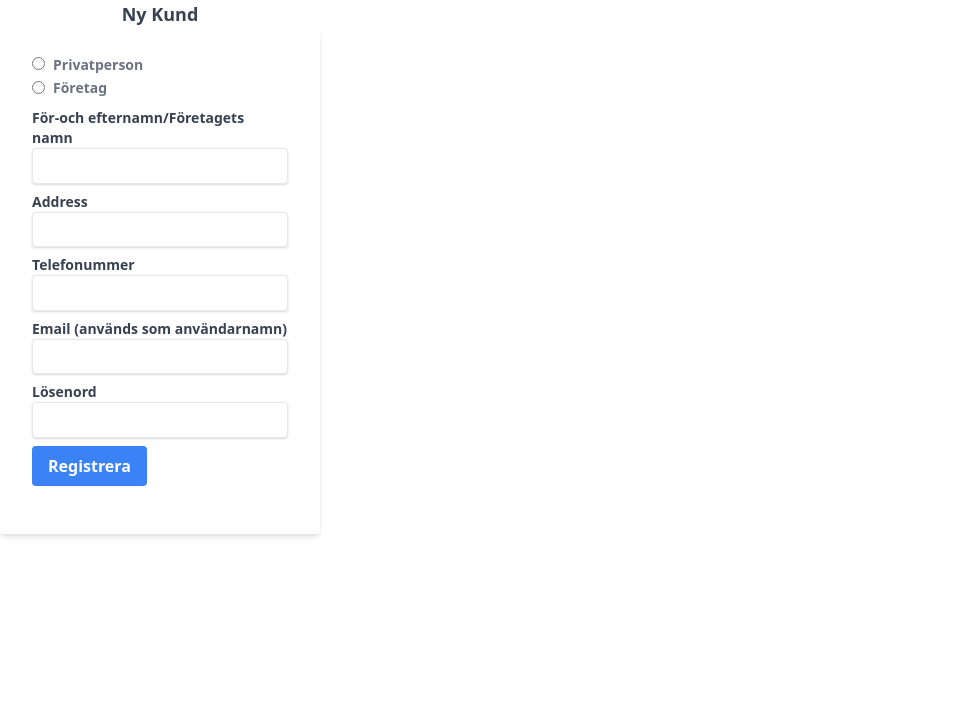
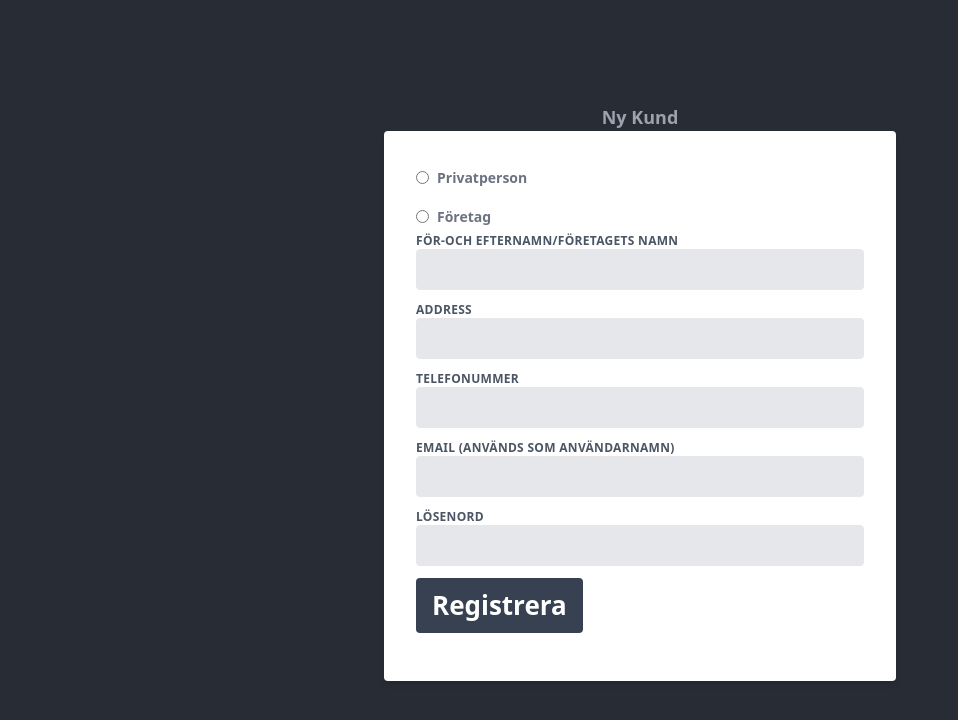
Before and after one commit to Fjedern/Nicecleaning_AB, a React (Create React App) app in the folder frontend/: page /register in a window 1280 px wide. Shown: the top 720 px of the page, without its empty margins (0-958 px from the left). Built offline with nearby package versions, Linux system fonts and the light colour scheme.

Commit message:
register backend works, create user success

```diff
--- a/frontend/src/components/RegisterNewCustomerForm.js
+++ b/frontend/src/components/RegisterNewCustomerForm.js
@@ -5,19 +5,13 @@ function RegisterNewCustomerForm() {
 
     const [formData, setFormData] = useState({
         name: "",
-        adress:"",
+        address:"",
         phoneNr: "",
         email: "",
-        isCompany: false,
+        password: "",
+        isCompany: "",
+        userType: "customer",
     });
-
-    const [active, setActive] = useState();
-
-/*
-    const [user, setUser] = useState({user: {userName:"",
-    password:""
-        }});
-        */
 
 
     const onSubmit=(event)=>{
@@ -25,63 +19,78 @@ function RegisterNewCustomerForm() {
         console.log(formData);
 
         //TODO add requirements/validation
+        fetch("http://localhost:8080/user/add",{
+            method: "post",
+            headers: {"Content-Type":'application/json'},
+            body: JSON.stringify(formData),
+        })
+        .then(response => {
+            console.log(response.status)
+            if (response.status === 201) {
+                console.log(response);
+
+            } else {
+                console.log(response.status)
+            }
+        })
 
     }
 
 
     return (
-        <div className="w-full max-w-xs">
-            <h1 className="text-lg font-bold text-center text-gray-700">Ny Kund</h1>
+        <div className="w-full max-w-lg">
+            <h1 className="text-lg font-bold text-center text-gray-400">Ny Kund</h1>
             <form ref={formRef} onSubmit={onSubmit} className="bg-white shadow-md rounded px-8 pt-6 pb-8 mb-4" required>
                 <div className="mb-4">
                     <div className="inline">
-                        <label classname="inline-flex items-center md:w-2/3  pr-6">
-                              <input className="form-radio" type="radio" name="isCompany" value={formData.isCompany} onClick={() => setFormData({...formData, isCompany: false})}/>
+                        <label className="inline-flex items-center md:w-2/3  pr-6">
+                              <input className="form-radio" type="radio" name="is_company" value={formData.isCompany} onChange={() => setFormData({...formData, isCompany: false})}/>
                               <span className="text-sm ml-2 pr-4 text-gray-500 font-bold">
                                 Privatperson
                               </span>
                         </label>
                         <label className="inline-flex items-center md:w-2/3">
-                              <input className="form-radio" type="radio" name="isCompany" value={formData.isCompany} onClick={() => setFormData({...formData, isCompany: true})}
+                              <input className="form-radio" type="radio" name="is_company" value={formData.isCompany} onChange={() => setFormData({...formData, isCompany: true})}
                               />
                               <span className="text-sm ml-2 text-gray-500 font-bold">
                                 Företag
                               </span>
                         </label>
                     </div>
-                    <label className="block text-gray-700 text-sm font-bold mb-2 mt-2">
+                    <label className="block uppercase tracking-wide text-xs font-bold mb-2 text-gray-600">
                             För-och efternamn/Företagets namn
-                            <input className="shadow appearance-none border rounded w-full py-2 px-3 text-gray-700 leading-tight focus:outline-none focus:shadow-outline"
+                            <input className="appearance-none block w-full bg-gray-200 text-gray-700 border rounded py-3 px-4 mb-3 leading-tight focus:outline-none focus:bg-white"
                              type="text" name="name" value={formData.name}
                              onChange={(e) => setFormData({...formData, name: e.target.value})}/>
                         </label>
 
-                    <label className="block text-gray-700 text-sm font-bold mb-2">
+                    <label className="block uppercase tracking-wide text-xs font-bold mb-2 text-gray-600">
                         Address
-                        <input className="shadow appearance-none border rounded w-full py-2 px-3 text-gray-700 leading-tight focus:outline-none focus:shadow-outline"
-                        type="text" name="adress" value={formData.adress}
-                        onChange={(e) => setFormData({...formData, adress: e.target.value})} />
+                        <input className="appearance-none block w-full bg-gray-200 text-gray-700 border rounded py-3 px-4 mb-3 leading-tight focus:outline-none focus:bg-white"
+                        type="text" name="address" value={formData.address}
+                        onChange={(e) => setFormData({...formData, address: e.target.value})} />
                     </label>
 
-                   <label className="block text-gray-700 text-sm font-bold mb-2">
+                   <label className="block uppercase tracking-wide text-xs font-bold mb-2 text-gray-600">
                         Telefonummer
-                        <input className="shadow appearance-none border rounded w-full py-2 px-3 text-gray-700 leading-tight focus:outline-none focus:shadow-outline"
+                        <input className="appearance-none block w-full bg-gray-200 text-gray-700 border rounded py-3 px-4 mb-3 leading-tight focus:outline-none focus:bg-white"
                         type="text" name="phoneNr" value={formData.phoneNr}
                         onChange={(e) => setFormData({...formData, phoneNr: e.target.value})} />
                     </label>
 
-                   <label className="block text-gray-700 text-sm font-bold mb-2">
+                   <label className="block uppercase tracking-wide text-xs font-bold mb-2 text-gray-600">
                        Email (används som användarnamn)
-                       <input className="shadow appearance-none border rounded w-full py-2 px-3 text-gray-700 leading-tight focus:outline-none focus:shadow-outline"
-                       type="text" name="userName" value={formData.email}
-                       onChange={(e) => setFormData({...formData, email: e.target.value})}v />
+                       <input className="appearance-none block w-full bg-gray-200 text-gray-700 border rounded py-3 px-4 mb-3 leading-tight focus:outline-none focus:bg-white"
+                       type="text" name="email" value={formData.email}
+                       onChange={(e) => setFormData({...formData, email: e.target.value})} />
                    </label>
-                   <label className="block text-gray-700 text-sm font-bold mb-2">
+                   <label className="block uppercase tracking-wide text-xs font-bold mb-2 text-gray-600">
                        Lösenord
-                       <input className="shadow appearance-none border rounded w-full py-2 px-3 text-gray-700 leading-tight focus:outline-none focus:shadow-outline"
-                       type="text" name="password" />
+                       <input className="appearance-none block w-full bg-gray-200 text-gray-700 border rounded py-3 px-4 mb-3 leading-tight focus:outline-none focus:bg-white"
+                       type="text" name="password" value={formData.password}
+                       onChange={(e) => setFormData({...formData, password: e.target.value})}/>
                    </label>
-                    <input className="bg-blue-500 hover:bg-blue-700 text-white font-bold py-2 px-4 rounded focus:outline-none focus:shadow-outline"
+                    <input className="bg-gray-700 hover:bg-blue-700 text-white font-bold py-2 px-4 rounded focus:outline-none focus:shadow-outline"
                     type="submit" value="Registrera"/>
                 </div>
             </form>
--- a/frontend/src/pages/MainPage.js
+++ b/frontend/src/pages/MainPage.js
@@ -18,6 +18,7 @@ const MainPage =()=>{
         "address": "Firstgatan 1, Firststad"
     };
 
+/*
     useEffect(() => {
         fetch("http://localhost:8080/user/add", {
                 method: "post",
@@ -35,7 +36,7 @@ const MainPage =()=>{
                 }
             })
             .catch(err => err)
-    }, []);
+    }, []);*/
 
 
     return (
--- a/frontend/src/pages/Register.js
+++ b/frontend/src/pages/Register.js
@@ -2,7 +2,7 @@ import RegisterNewCustomerForm from '../components/RegisterNewCustomerForm.js';
 
 const Register =()=>{
     return (
-        <div className="container mx-auto">
+        <div className="App-header container mx-auto">
             <RegisterNewCustomerForm />
         </div>
 
```
Also changed, not shown: 2 other files (tests, documents, lock files or other folders).
